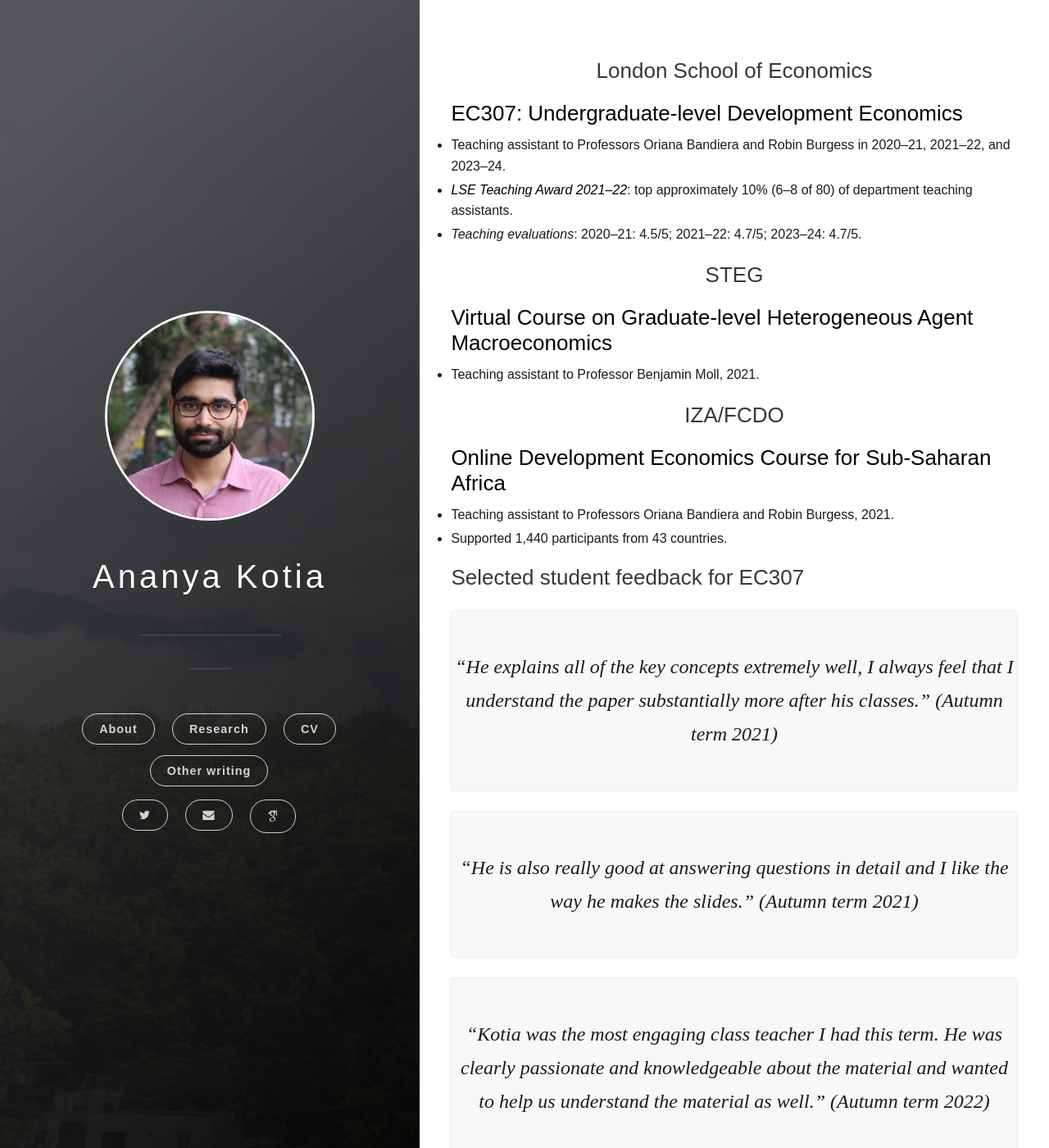
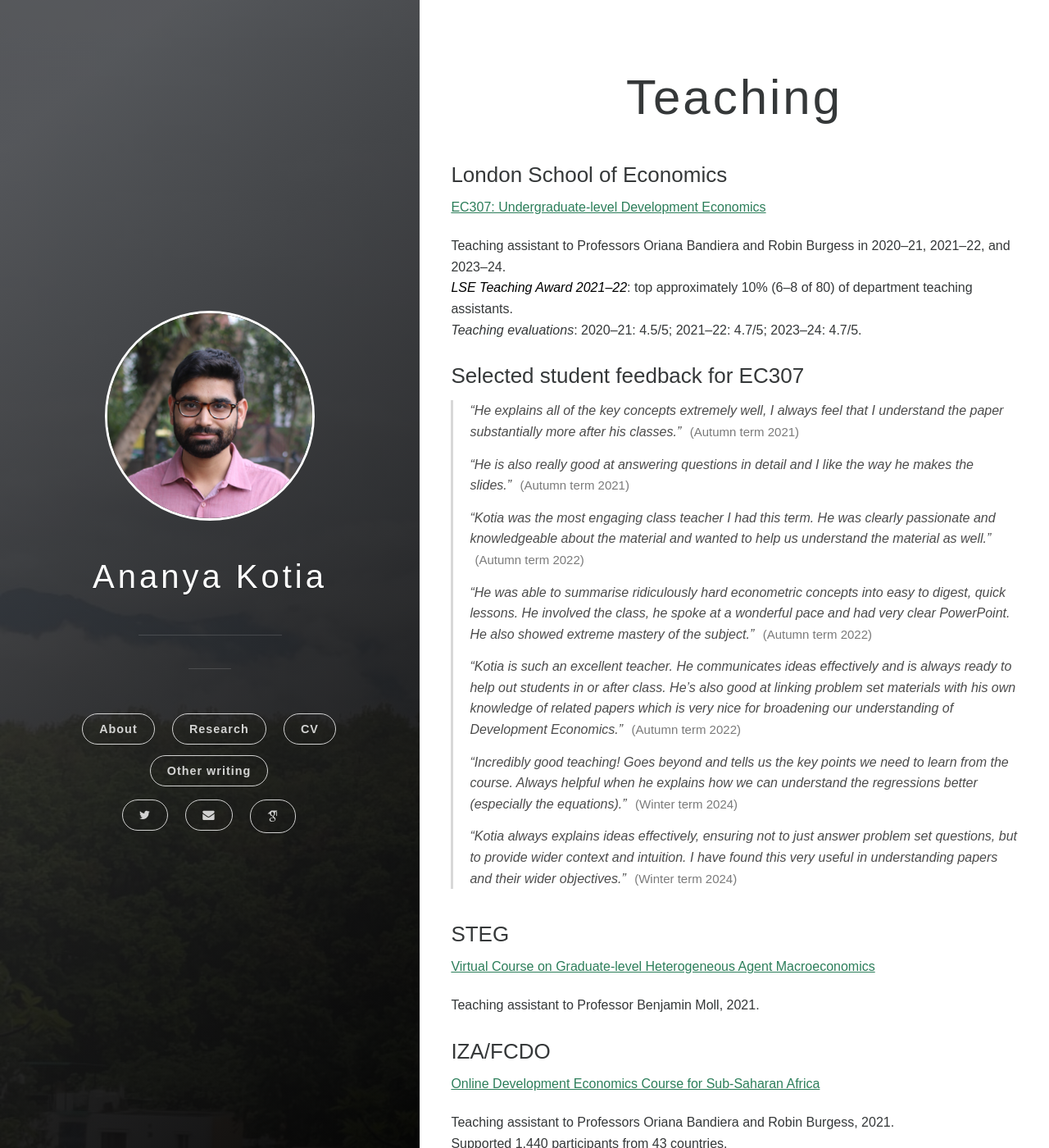
Before and after one commit to ananyakotia/ananyakotia.github.io, a Jekyll site: the page built from pages/teaching.markdown, in a window 1280 px wide and 1400 px high. Shown: the whole window at 82% size. Built offline with Jekyll 4.4.1, drawn with Linux system fonts in a browser that asks for light colours; some web fonts are replaced; some of the changed text lies outside the part shown.

Commit message:
update teaching

```diff
--- a/css/main.scss
+++ b/css/main.scss
@@ -298,7 +298,38 @@ ul.no-bullets li {
   }
 }
 
-.teaching-page blockquote {
-  font-size: 1.5em;
+.teaching-page .teaching-details {
+  margin: 12px 0 28px;
+}
+
+.teaching-page .teaching-details li {
+  font-size: 16px;
   line-height: 1.6;
+  color: #353839;
 }
+
+.teaching-page .teaching-quotes {
+  margin: 14px 0 40px;
+  padding-left: 1.25rem;
+  border-left: 3px solid #d8d8d8;
+}
+
+.teaching-page .teaching-quotes li {
+  font-size: 16px;
+  line-height: 1.6;
+  font-style: italic;
+  color: #4c4c4c;
+  margin-bottom: 14px;
+}
+
+.teaching-page .teaching-quotes li:last-child {
+  margin-bottom: 0;
+}
+
+.teaching-page .teaching-quotes .quote-term {
+  color: #7a7a7a;
+  font-style: normal;
+  font-size: 15px;
+  display: inline-block;
+  margin-left: 6px;
+}
--- a/pages/teaching.markdown
+++ b/pages/teaching.markdown
@@ -1,48 +1,45 @@
 ---
 layout: page
 title: "Teaching"
-hide_title: true
 permalink: /teaching/
 ---
 
 <div class="teaching-page" markdown="1">
 
-## London School of Economics
+### London School of Economics
 
-### [EC307: Undergraduate-level Development Economics](https://www.lse.ac.uk/resources/calendar2025-2026/courseGuides/EC/2025_EC307.htm)
-
-- Teaching assistant to Professors Oriana Bandiera and Robin Burgess in 2020–21, 2021–22, and 2023–24.
-- *[LSE Teaching Award 2021–22](https://info.lse.ac.uk/staff/divisions/Eden-Centre/Education-awards/LSE-Class-Teacher-Awards)*: top approximately 10% (6–8 of 80) of department teaching assistants.
-- *Teaching evaluations*: 2020–21: 4.5/5; 2021–22: 4.7/5; 2023–24: 4.7/5.
-
-## STEG
-
-### [Virtual Course on Graduate-level Heterogeneous Agent Macroeconomics](https://steg.cepr.org/events/virtual-course-key-concepts-macro-development)
-
-- Teaching assistant to Professor Benjamin Moll, 2021.
-
-## IZA/FCDO
-
-### [Online Development Economics Course for Sub-Saharan Africa](https://g2lm-lic.iza.org/2021/09/21/iza-fcdo-online-development-economics-course-for-sub-saharan-africa/)
-
-- Teaching assistant to Professors Oriana Bandiera and Robin Burgess, 2021.
-- Supported 1,440 participants from 43 countries.
+<a href="https://www.lse.ac.uk/resources/calendar2025-2026/courseGuides/EC/2025_EC307.htm" style="color:#2c7e5a;font-weight: 500;" target="_blank" rel="noopener"><u>EC307: Undergraduate-level Development Economics</u></a>
+<ul class="no-bullets teaching-details">
+  <li>Teaching assistant to Professors Oriana Bandiera and Robin Burgess in 2020–21, 2021–22, and 2023–24.</li>
+  <li><em><a href="https://info.lse.ac.uk/staff/divisions/Eden-Centre/Education-awards/LSE-Class-Teacher-Awards" target="_blank" rel="noopener">LSE Teaching Award 2021–22</a></em>: top approximately 10% (6–8 of 80) of department teaching assistants.</li>
+  <li><em>Teaching evaluations</em>: 2020–21: 4.5/5; 2021–22: 4.7/5; 2023–24: 4.7/5.</li>
+</ul>
 
 ### Selected student feedback for EC307
 
-> “He explains all of the key concepts extremely well, I always feel that I understand the paper substantially more after his classes.” (Autumn term 2021)
+<ul class="no-bullets teaching-quotes">
+  <li>“He explains all of the key concepts extremely well, I always feel that I understand the paper substantially more after his classes.” <span class="quote-term">(Autumn term 2021)</span></li>
+  <li>“He is also really good at answering questions in detail and I like the way he makes the slides.” <span class="quote-term">(Autumn term 2021)</span></li>
+  <li>“Kotia was the most engaging class teacher I had this term. He was clearly passionate and knowledgeable about the material and wanted to help us understand the material as well.” <span class="quote-term">(Autumn term 2022)</span></li>
+  <li>“He was able to summarise ridiculously hard econometric concepts into easy to digest, quick lessons. He involved the class, he spoke at a wonderful pace and had very clear PowerPoint. He also showed extreme mastery of the subject.” <span class="quote-term">(Autumn term 2022)</span></li>
+  <li>“Kotia is such an excellent teacher. He communicates ideas effectively and is always ready to help out students in or after class. He’s also good at linking problem set materials with his own knowledge of related papers which is very nice for broadening our understanding of Development Economics.” <span class="quote-term">(Autumn term 2022)</span></li>
+  <li>“Incredibly good teaching! Goes beyond and tells us the key points we need to learn from the course. Always helpful when he explains how we can understand the regressions better (especially the equations).” <span class="quote-term">(Winter term 2024)</span></li>
+  <li>“Kotia always explains ideas effectively, ensuring not to just answer problem set questions, but to provide wider context and intuition. I have found this very useful in understanding papers and their wider objectives.” <span class="quote-term">(Winter term 2024)</span></li>
+</ul>
 
-> “He is also really good at answering questions in detail and I like the way he makes the slides.” (Autumn term 2021)
+### STEG
 
-> “Kotia was the most engaging class teacher I had this term. He was clearly passionate and knowledgeable about the material and wanted to help us understand the material as well.” (Autumn term 2022)
+<a href="https://steg.cepr.org/events/virtual-course-key-concepts-macro-development" style="color:#2c7e5a;font-weight: 500;" target="_blank" rel="noopener"><u>Virtual Course on Graduate-level Heterogeneous Agent Macroeconomics</u></a>
+<ul class="no-bullets teaching-details">
+  <li>Teaching assistant to Professor Benjamin Moll, 2021.</li>
+</ul>
 
-> “He was able to summarise ridiculously hard econometric concepts into easy to digest, quick lessons. He involved the class, he spoke at a wonderful pace and had very clear PowerPoint. He also showed extreme mastery of the subject.” (Autumn term 2022)
+### IZA/FCDO
 
-> “Kotia is such an excellent teacher. He communicates ideas effectively and is always ready to help out students in or after class. He’s also good at linking problem set materials with his own knowledge of related papers which is very nice for broadening our understanding of Development Economics.” (Autumn term 2022)
-
-> “Incredibly good teaching! Goes beyond and tells us the key points we need to learn from the course. Always helpful when he explains how we can understand the regressions better (especially the equations).” (Winter term 2024)
-
-> “Kotia always explains ideas effectively, ensuring not to just answer problem set questions, but to provide wider context and intuition. I have found this very useful in understanding papers and their wider objectives.” (Winter term 2024)
-
+<a href="https://g2lm-lic.iza.org/2021/09/21/iza-fcdo-online-development-economics-course-for-sub-saharan-africa/" style="color:#2c7e5a;font-weight: 500;" target="_blank" rel="noopener"><u>Online Development Economics Course for Sub-Saharan Africa</u></a>
+<ul class="no-bullets teaching-details">
+  <li>Teaching assistant to Professors Oriana Bandiera and Robin Burgess, 2021.</li>
+  <li>Supported 1,440 participants from 43 countries.</li>
+</ul>
 
 </div>
```
